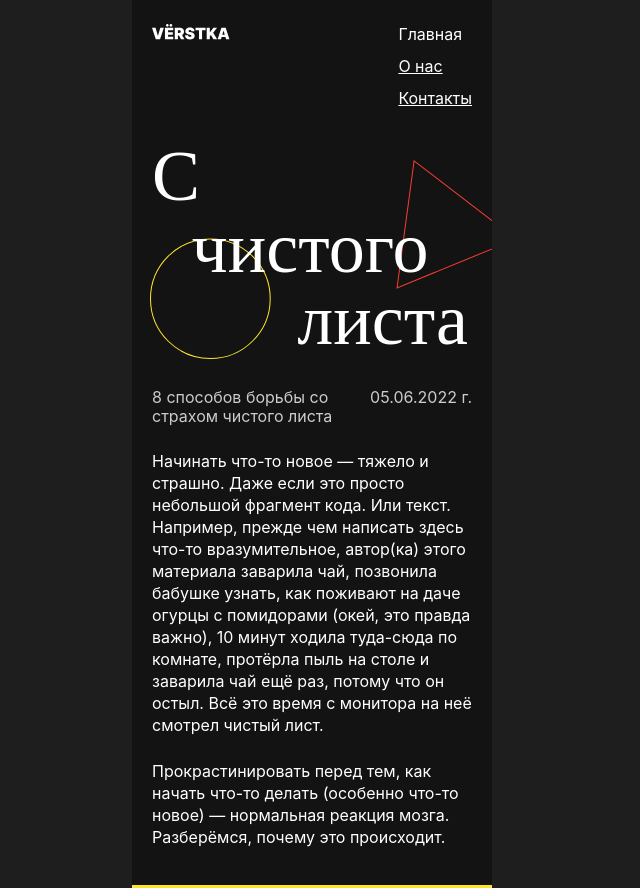
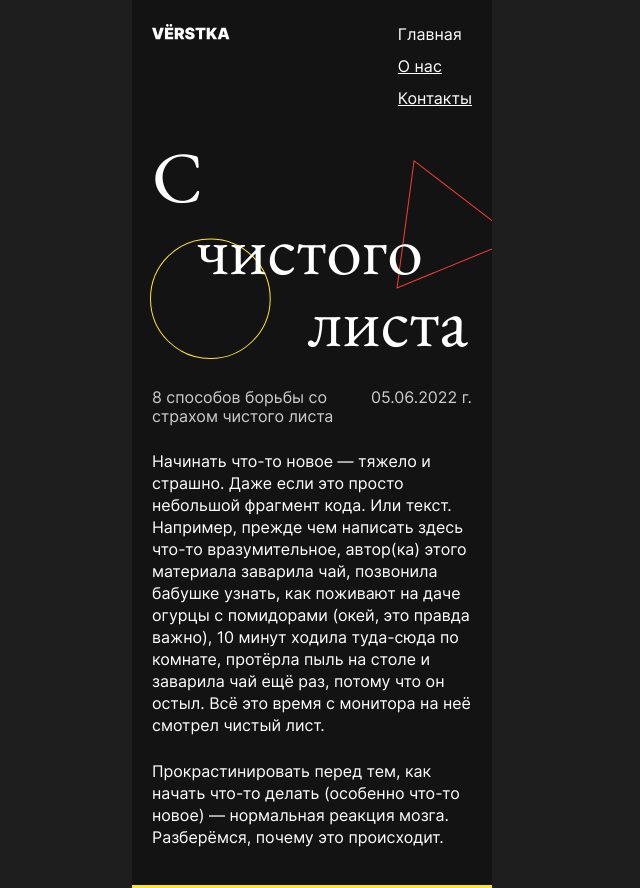
Before and after one commit to AnnaPractikum/s-chistogo-lista, a plain HTML site: page index.html in a window 1280 px wide. Shown: the top 888 px of the page, without its empty margins (328-968 px from the left). Drawn offline with Linux system fonts and the light colour scheme; files whose address does not match are found by name; a web font is replaced by a local one.

Commit message:
Update fonts.css

```diff
--- a/fonts/fonts.css
+++ b/fonts/fonts.css
@@ -1,36 +1,39 @@
 @font-face {
-    src: local("EB Garamond");
-    url(../fonts/ebgaramondmedium.woff2) format(.woff2),
-    url(../fonts/ebgaramondmedium.woff) format(.woff),
-    url(../fonts/ebgaramondmedium.ttf) format(.ttf);
-  font-family: "EB Garamond";
-  font-weight: 500;
-  font-display: swap;
+    font-family: 'Inter';
+    src: local('Inter'),
+        url(./interregular.woff2) format('woff2'),
+        url(./interregular.woff) format('woff'),
+        url(./interregular.ttf) format ('truetype');
+    font-weight: 400;
+    font-display: swap;
 }
+
 @font-face {
-    src: local("EB Garamond");
-    url(../fonts/ebgaramondregular.woff2) format(.woff2),
-    url(../fonts/ebgaramonregular.woff) format(.woff),
-    url(../fonts/ebgaramonregular.ttf) format(.ttf);
-  font-family: "EB Garamond";
-  font-weight: 500;
-  font-display: swap;
+    font-family: 'Inter';
+    src: local('Inter'),
+         url(./interbold.woff2) format('woff2'),
+         url(./interbold.woff) format('woff'),
+         url(./interbold.ttf) format ('truetype');
+    font-weight: 700;
+    font-display: swap;
 }
+
 @font-face {
-    src: local("Inter");
-    url(../fonts/interregular.woff2) format(.woff2),
-    url(../fonts/interregular.woff) format(.woff),
-    url(../fonts/interregular.ttf) format(.ttf);
-  font-family: "Inter";
-  font-weight: 400;
-  font-display: swap;
+    font-family: 'EB Garamond';
+    src: local('EB Garamond Medium'),
+         url(./ebgaramondmedium.woff2) format('woff2'),
+         url(./ebgaramondmedium.woff) format('woff'),
+         url(./ebgaramondmedium.ttf) format ('truetype');
+    font-weight: 500;
+    font-display: swap;
 }
+
 @font-face {
-    src: local("Inter");
-    url(../fonts/interbold.woff2) format(.woff2),
-    url(../fonts/interbold.woff) format(.woff),
-    url(../fonts/interbold.ttf) format(.ttf);
-  font-family: "Inter";
-  font-weight: 700;
-  font-display: swap;
+    font-family: 'EB Garamond';
+    src: local('EB Garamond'),
+         url(./ebgamondregular.woff2) format('woff2'),
+         url(./ebgaramondregular.woff) format('woff'),
+         url(./ebgaramondregular.ttf) format ('truetype');
+    font-weight: 400;
+    font-display: swap;
 }
```
